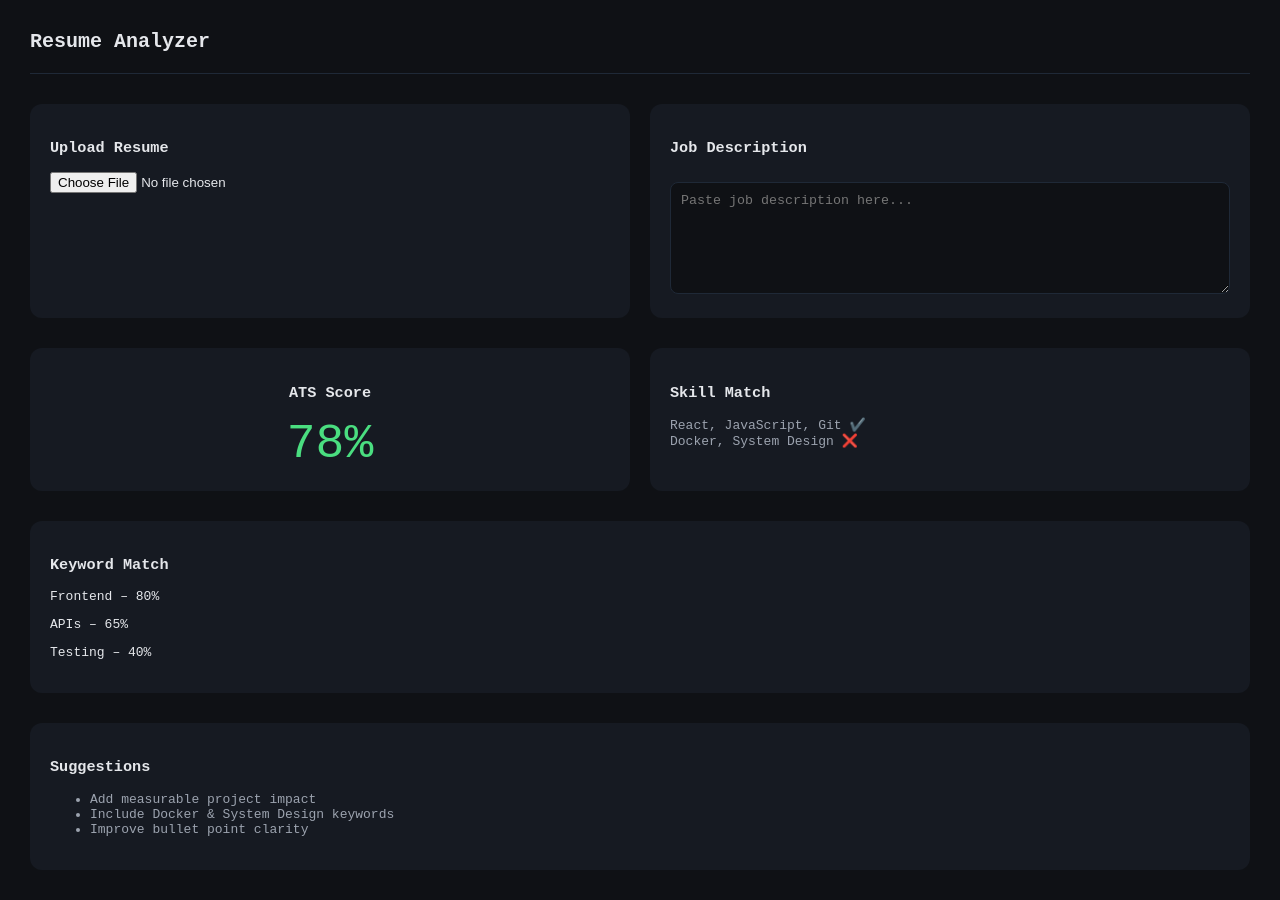
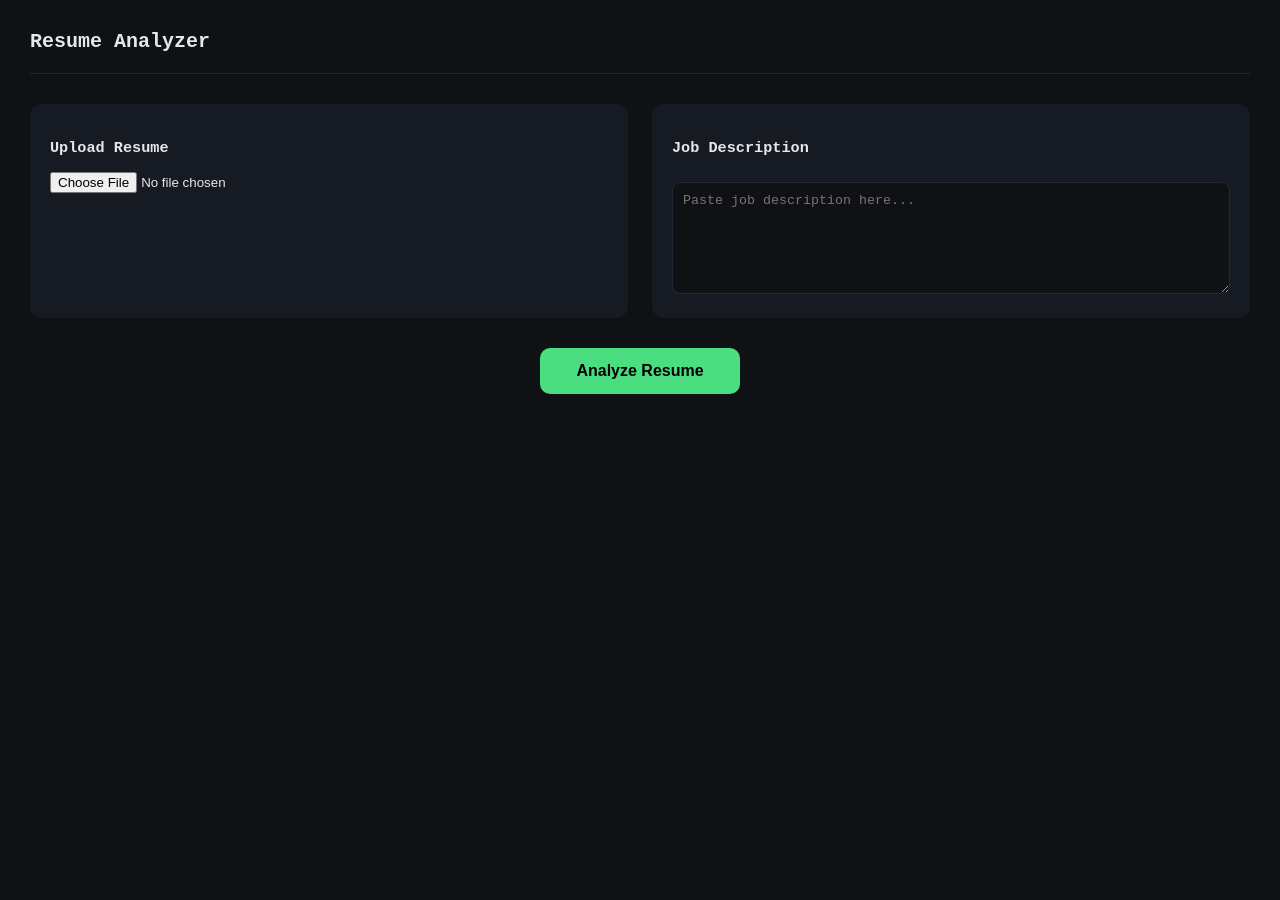
Before and after one commit to suki2811/resume-analyzer-ui, a React (Vite) app: page / in a window 1280 px wide. Both pictures are taken after a click on the button "Analyze Resume →". After the commit the page ends 800 px from the top, so only its background shows below. Built offline with nearby package versions, Linux system fonts and the light colour scheme.

Commit message:
Update Dashboard.jsx

```diff
--- a/src/pages/Dashboard.jsx
+++ b/src/pages/Dashboard.jsx
@@ -1,3 +1,4 @@
+import { useState } from "react";
 import Navbar from "../components/Navbar";
 import UploadCard from "../components/UploadCard";
 import JobDescCard from "../components/JobDescCard";
@@ -7,6 +8,8 @@ import KeywordBars from "../components/KeywordBars";
 import Suggestions from "../components/Suggestions";
 
 export default function Dashboard() {
+  const [showResults, setShowResults] = useState(false);
+
   return (
     <div style={{ padding: "30px" }}>
       <Navbar />
@@ -16,7 +19,7 @@ export default function Dashboard() {
         style={{
           display: "grid",
           gridTemplateColumns: "1fr 1fr",
-          gap: "20px",
+          gap: "24px",
           marginTop: "30px",
         }}
       >
@@ -24,13 +27,33 @@ export default function Dashboard() {
         <JobDescCard />
       </div>
 
-      {/* Results */}
+      {/* Analyze Button */}
+      <div style={{ textAlign: "center", marginTop: "30px" }}>
+        <button
+          onClick={() => setShowResults(true)}
+          style={{
+            padding: "14px 36px",
+            background: "#4ade80",
+            border: "none",
+            borderRadius: "10px",
+            fontSize: "16px",
+            fontWeight: "bold",
+            cursor: "pointer",
+          }}
+        >
+          Analyze Resume
+        </button>
+      </div>
+
+      {/* Results Section */}
+      {showResults && (
+        <>
           <div
             style={{
               display: "grid",
               gridTemplateColumns: "1fr 1fr",
-          gap: "20px",
-          marginTop: "30px",
+              gap: "24px",
+              marginTop: "40px",
             }}
           >
             <ATSScore score={78} />
@@ -44,6 +67,8 @@ export default function Dashboard() {
           <div style={{ marginTop: "30px" }}>
             <Suggestions />
           </div>
+        </>
+      )}
     </div>
   );
 }
```
Lines whose indentation alone changed are shown as unchanged.
